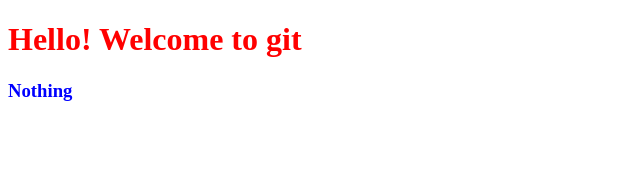
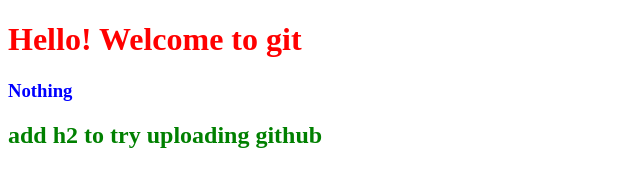
Before and after one commit to brettwuTW/projectTry1, a plain HTML site: page index.html in a window 1280 px wide. Shown: the whole page, without its empty margins (0-640 px from the left). Drawn offline with Linux system fonts and the light colour scheme.

Commit message:
add CSS for h2 to try out github

```diff
--- a/CSS/all.css
+++ b/CSS/all.css
@@ -4,6 +4,9 @@
 h1{
     color: red
 }
+h2{
+    color: green;
+}
 h3{
     color: blue
 }
--- a/index.html
+++ b/index.html
@@ -19,6 +19,7 @@
         <![endif]-->
         <h1> Hello! Welcome to git </h1>
         <h3> Nothing </h3>
+        <h2> add h2 to try uploading github</h2>
         <script src="" async defer></script>
     </body>
 </html>
```
